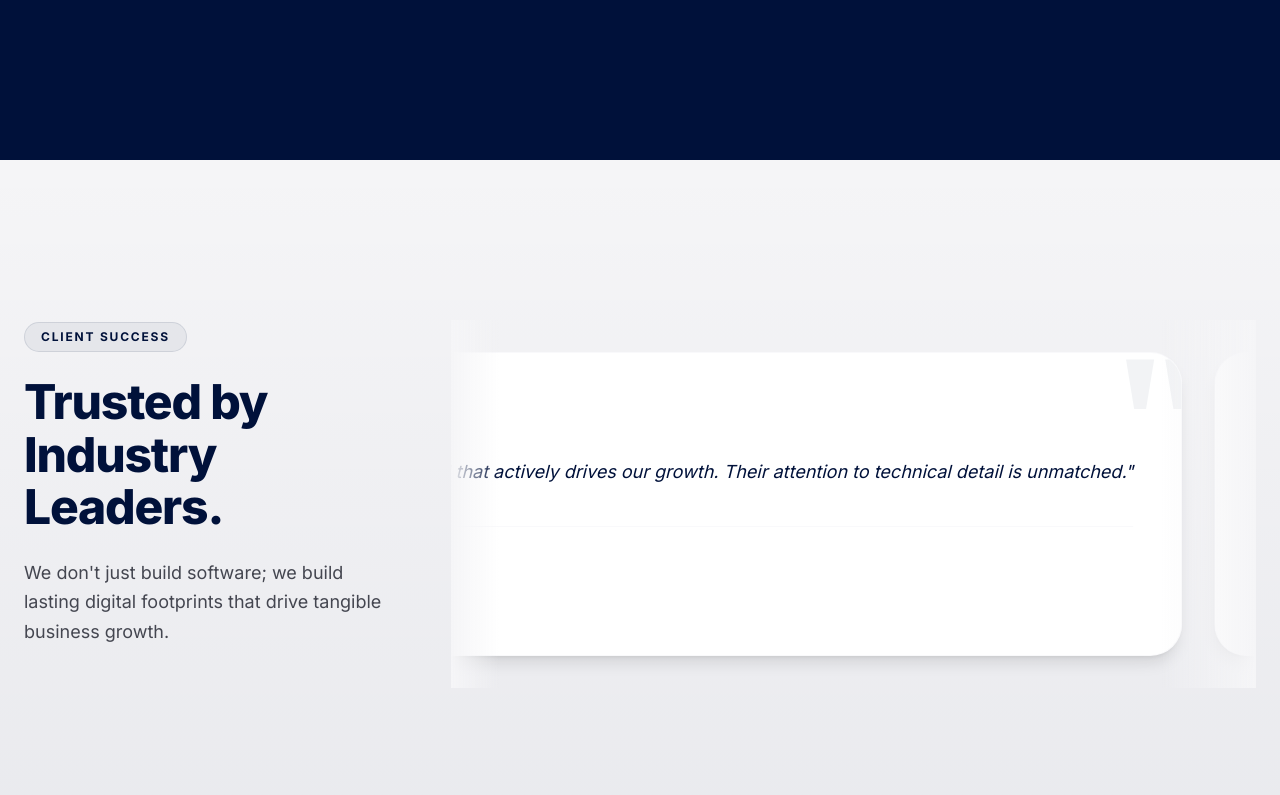
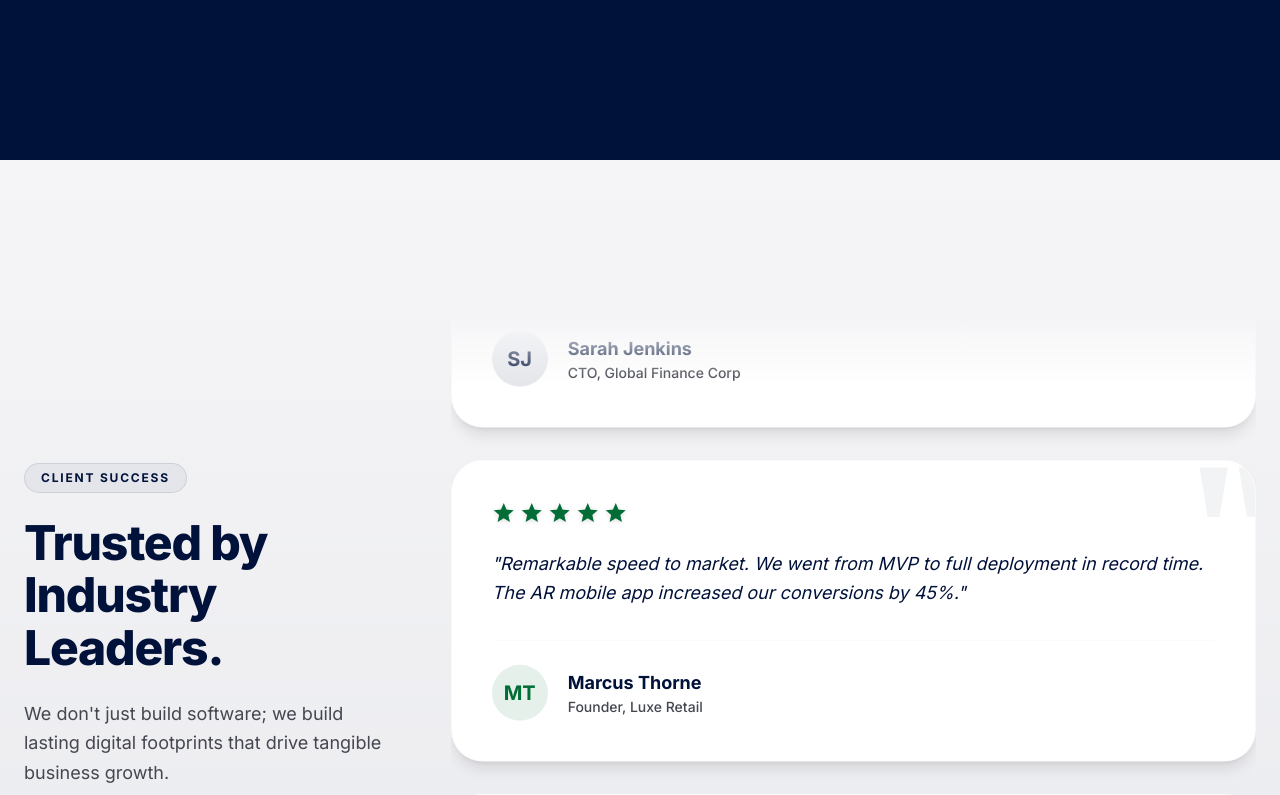
Before and after one commit to mahboobali-web/itnesto, a Next.js app: page / in a window 1280 px wide. Shown: the part 7645-8440 px from the top of the page. Built offline with nearby package versions, Linux system fonts and the light colour scheme.

Commit message:
Update testimonials to vertical auto carousel and add 2 more reviews matching projects

```diff
--- a/src/app/globals.css
+++ b/src/app/globals.css
@@ -192,3 +192,27 @@ body {
 ::-webkit-scrollbar { width: 8px; }
 ::-webkit-scrollbar-track { background: #faf8ff; }
 ::-webkit-scrollbar-thumb { background: #00113a; border-radius: 10px; }
+
+.marquee-vertical-container {
+  display: flex;
+  flex-direction: column;
+  overflow: hidden;
+  user-select: none;
+  gap: 2rem;
+  height: 650px;
+}
+
+.marquee-vertical-content {
+  flex-shrink: 0;
+  display: flex;
+  flex-direction: column;
+  justify-content: space-around;
+  min-height: 100%;
+  gap: 2rem;
+  animation: scroll-vertical 40s linear infinite;
+}
+
+@keyframes scroll-vertical {
+  from { transform: translateY(0); }
+  to { transform: translateY(-100%); }
+}
--- a/src/app/page.js
+++ b/src/app/page.js
@@ -824,113 +824,124 @@ export default function Home() {
               </div>
 
               <div className="lg:col-span-8 overflow-hidden relative">
-                {/* Gradient masks for smooth scrolling edges */}
-                <div className="absolute top-0 right-0 w-24 h-full bg-gradient-to-l from-[#f5f5f7] to-transparent z-10 pointer-events-none"></div>
-                <div className="absolute top-0 left-0 w-12 h-full bg-gradient-to-r from-[#f5f5f7] to-transparent z-10 pointer-events-none"></div>
+                {/* Gradient masks for smooth vertical scrolling edges */}
+                <div className="absolute top-0 left-0 w-full h-16 bg-gradient-to-b from-[#f5f5f7] to-transparent z-10 pointer-events-none"></div>
+                <div className="absolute bottom-0 left-0 w-full h-16 bg-gradient-to-t from-[#f5f5f7] to-transparent z-10 pointer-events-none"></div>
 
-                <div className="marquee-container py-8">
-                  <div className="marquee-content" style={{ animationDuration: '30s' }}>
-                    {/* Testimonial Card 1 */}
-                    <div className="min-w-[340px] md:min-w-[420px] bg-white p-10 md:p-12 rounded-[32px] shadow-lg hover:shadow-2xl border border-outline-variant/10 hover:border-primary/20 hover:-translate-y-2 transition-all duration-500 relative group overflow-hidden">
+                <div className="marquee-vertical-container py-8">
+                  <div className="marquee-vertical-content" style={{ animationDuration: '40s' }}>
+                    {[
+                      {
+                        text: "The team at IT Nesto didn't just build a site; they built a tool that actively drives our growth. Their real-time dashboard is unmatched.",
+                        initials: "SJ",
+                        name: "Sarah Jenkins",
+                        role: "CTO, Global Finance Corp",
+                        color: "primary"
+                      },
+                      {
+                        text: "Remarkable speed to market. We went from MVP to full deployment in record time. The AR mobile app increased our conversions by 45%.",
+                        initials: "MT",
+                        name: "Marcus Thorne",
+                        role: "Founder, Luxe Retail",
+                        color: "secondary"
+                      },
+                      {
+                        text: "IT Nesto delivered a highly secure, HIPAA-compliant platform. The accessibility features and telehealth integrations transformed our patient care.",
+                        initials: "EC",
+                        name: "Dr. Emily Chen",
+                        role: "Medical Director, National Health Network",
+                        color: "primary"
+                      },
+                      {
+                        text: "Their cloud-based logistics hub with AI route optimization has saved us thousands of hours. Operational costs plummeted by 18% in the first year alone.",
+                        initials: "JW",
+                        name: "James Wilson",
+                        role: "Operations Lead, FastTrack Logistics",
+                        color: "secondary"
+                      }
+                    ].map((review, idx) => (
+                      <div key={idx} className="w-full bg-white p-8 md:p-10 rounded-[32px] shadow-lg hover:shadow-2xl border border-outline-variant/10 hover:border-primary/20 transition-all duration-500 relative group overflow-hidden">
                         {/* Massive Quote Watermark */}
                         <div className="absolute -top-6 -right-6 text-[180px] font-serif font-black text-primary/5 group-hover:text-primary/10 transition-colors duration-500 select-none pointer-events-none leading-none">
                           &quot;
                         </div>
 
                         <div className="relative z-10">
-                        <div className="flex text-secondary mb-8 gap-1">
+                          <div className="flex text-secondary mb-6 gap-1">
                             {[1,2,3,4,5].map(i => (
                               <span key={i} className="material-symbols-outlined text-xl drop-shadow-sm" style={{ fontVariationSettings: "'FILL' 1" }}>star</span>
                             ))}
                           </div>
-                        <p className="font-body-lg text-lg text-primary leading-relaxed mb-10 italic">&quot;The team at IT Nesto didn&apos;t just build a site; they built a tool that actively drives our growth. Their attention to technical detail is unmatched.&quot;</p>
+                          <p className="font-body-lg text-lg text-primary leading-relaxed mb-8 italic">&quot;{review.text}&quot;</p>
 
                           <div className="flex items-center gap-5 border-t border-outline-variant/10 pt-6">
-                          <div className="w-14 h-14 rounded-full bg-primary/10 flex items-center justify-center text-primary font-bold text-xl">SJ</div>
+                            <div className={`w-14 h-14 rounded-full bg-${review.color}/10 flex items-center justify-center text-${review.color} font-bold text-xl`}>{review.initials}</div>
                             <div>
-                            <h5 className="font-bold text-primary text-lg">Sarah Jenkins</h5>
-                            <p className="text-sm text-on-surface-variant font-medium">CTO, FinTech Solutions</p>
+                              <h5 className="font-bold text-primary text-lg">{review.name}</h5>
+                              <p className="text-sm text-on-surface-variant font-medium">{review.role}</p>
                             </div>
                           </div>
                         </div>
                       </div>
+                    ))}
+                  </div>
 
-                    {/* Testimonial Card 2 */}
-                    <div className="min-w-[340px] md:min-w-[420px] bg-white p-10 md:p-12 rounded-[32px] shadow-lg hover:shadow-2xl border border-outline-variant/10 hover:border-primary/20 hover:-translate-y-2 transition-all duration-500 relative group overflow-hidden">
+                  {/* Duplicate for infinite effect */}
+                  <div className="marquee-vertical-content" style={{ animationDuration: '40s' }}>
+                    {[
+                      {
+                        text: "The team at IT Nesto didn't just build a site; they built a tool that actively drives our growth. Their real-time dashboard is unmatched.",
+                        initials: "SJ",
+                        name: "Sarah Jenkins",
+                        role: "CTO, Global Finance Corp",
+                        color: "primary"
+                      },
+                      {
+                        text: "Remarkable speed to market. We went from MVP to full deployment in record time. The AR mobile app increased our conversions by 45%.",
+                        initials: "MT",
+                        name: "Marcus Thorne",
+                        role: "Founder, Luxe Retail",
+                        color: "secondary"
+                      },
+                      {
+                        text: "IT Nesto delivered a highly secure, HIPAA-compliant platform. The accessibility features and telehealth integrations transformed our patient care.",
+                        initials: "EC",
+                        name: "Dr. Emily Chen",
+                        role: "Medical Director, National Health Network",
+                        color: "primary"
+                      },
+                      {
+                        text: "Their cloud-based logistics hub with AI route optimization has saved us thousands of hours. Operational costs plummeted by 18% in the first year alone.",
+                        initials: "JW",
+                        name: "James Wilson",
+                        role: "Operations Lead, FastTrack Logistics",
+                        color: "secondary"
+                      }
+                    ].map((review, idx) => (
+                      <div key={idx + 4} className="w-full bg-white p-8 md:p-10 rounded-[32px] shadow-lg hover:shadow-2xl border border-outline-variant/10 hover:border-primary/20 transition-all duration-500 relative group overflow-hidden">
                         {/* Massive Quote Watermark */}
                         <div className="absolute -top-6 -right-6 text-[180px] font-serif font-black text-primary/5 group-hover:text-primary/10 transition-colors duration-500 select-none pointer-events-none leading-none">
                           &quot;
                         </div>
 
                         <div className="relative z-10">
-                        <div className="flex text-secondary mb-8 gap-1">
+                          <div className="flex text-secondary mb-6 gap-1">
                             {[1,2,3,4,5].map(i => (
                               <span key={i} className="material-symbols-outlined text-xl drop-shadow-sm" style={{ fontVariationSettings: "'FILL' 1" }}>star</span>
                             ))}
                           </div>
-                        <p className="font-body-lg text-lg text-primary leading-relaxed mb-10 italic">&quot;Remarkable speed to market. We went from MVP to full deployment in record time with IT Nesto&apos;s agile methodology.&quot;</p>
+                          <p className="font-body-lg text-lg text-primary leading-relaxed mb-8 italic">&quot;{review.text}&quot;</p>
 
                           <div className="flex items-center gap-5 border-t border-outline-variant/10 pt-6">
-                          <div className="w-14 h-14 rounded-full bg-secondary/10 flex items-center justify-center text-secondary font-bold text-xl">MT</div>
+                            <div className={`w-14 h-14 rounded-full bg-${review.color}/10 flex items-center justify-center text-${review.color} font-bold text-xl`}>{review.initials}</div>
                             <div>
-                            <h5 className="font-bold text-primary text-lg">Marcus Thorne</h5>
-                            <p className="text-sm text-on-surface-variant font-medium">Founder, Skyward Commerce</p>
+                              <h5 className="font-bold text-primary text-lg">{review.name}</h5>
+                              <p className="text-sm text-on-surface-variant font-medium">{review.role}</p>
                             </div>
                           </div>
                         </div>
                       </div>
-                  </div>
-
-                  <div className="marquee-content" style={{ animationDuration: '30s' }}>
-                    {/* Duplicate Testimonial Card 1 */}
-                    <div className="min-w-[340px] md:min-w-[420px] bg-white p-10 md:p-12 rounded-[32px] shadow-lg hover:shadow-2xl border border-outline-variant/10 hover:border-primary/20 hover:-translate-y-2 transition-all duration-500 relative group overflow-hidden">
-                      {/* Massive Quote Watermark */}
-                      <div className="absolute -top-6 -right-6 text-[180px] font-serif font-black text-primary/5 group-hover:text-primary/10 transition-colors duration-500 select-none pointer-events-none leading-none">
-                        &quot;
-                      </div>
-
-                      <div className="relative z-10">
-                        <div className="flex text-secondary mb-8 gap-1">
-                          {[1,2,3,4,5].map(i => (
-                            <span key={i} className="material-symbols-outlined text-xl drop-shadow-sm" style={{ fontVariationSettings: "'FILL' 1" }}>star</span>
                     ))}
-                        </div>
-                        <p className="font-body-lg text-lg text-primary leading-relaxed mb-10 italic">&quot;The team at IT Nesto didn&apos;t just build a site; they built a tool that actively drives our growth. Their attention to technical detail is unmatched.&quot;</p>
-
-                        <div className="flex items-center gap-5 border-t border-outline-variant/10 pt-6">
-                          <div className="w-14 h-14 rounded-full bg-primary/10 flex items-center justify-center text-primary font-bold text-xl">SJ</div>
-                          <div>
-                            <h5 className="font-bold text-primary text-lg">Sarah Jenkins</h5>
-                            <p className="text-sm text-on-surface-variant font-medium">CTO, FinTech Solutions</p>
-                          </div>
-                        </div>
-                      </div>
-                    </div>
-
-                    {/* Duplicate Testimonial Card 2 */}
-                    <div className="min-w-[340px] md:min-w-[420px] bg-white p-10 md:p-12 rounded-[32px] shadow-lg hover:shadow-2xl border border-outline-variant/10 hover:border-primary/20 hover:-translate-y-2 transition-all duration-500 relative group overflow-hidden">
-                      {/* Massive Quote Watermark */}
-                      <div className="absolute -top-6 -right-6 text-[180px] font-serif font-black text-primary/5 group-hover:text-primary/10 transition-colors duration-500 select-none pointer-events-none leading-none">
-                        &quot;
-                      </div>
-
-                      <div className="relative z-10">
-                        <div className="flex text-secondary mb-8 gap-1">
-                          {[1,2,3,4,5].map(i => (
-                            <span key={i} className="material-symbols-outlined text-xl drop-shadow-sm" style={{ fontVariationSettings: "'FILL' 1" }}>star</span>
-                          ))}
-                        </div>
-                        <p className="font-body-lg text-lg text-primary leading-relaxed mb-10 italic">&quot;Remarkable speed to market. We went from MVP to full deployment in record time with IT Nesto&apos;s agile methodology.&quot;</p>
-
-                        <div className="flex items-center gap-5 border-t border-outline-variant/10 pt-6">
-                          <div className="w-14 h-14 rounded-full bg-secondary/10 flex items-center justify-center text-secondary font-bold text-xl">MT</div>
-                          <div>
-                            <h5 className="font-bold text-primary text-lg">Marcus Thorne</h5>
-                            <p className="text-sm text-on-surface-variant font-medium">Founder, Skyward Commerce</p>
-                          </div>
-                        </div>
-                      </div>
-                    </div>
                   </div>
 
                 </div>
```
Lines whose indentation alone changed are shown as unchanged.
